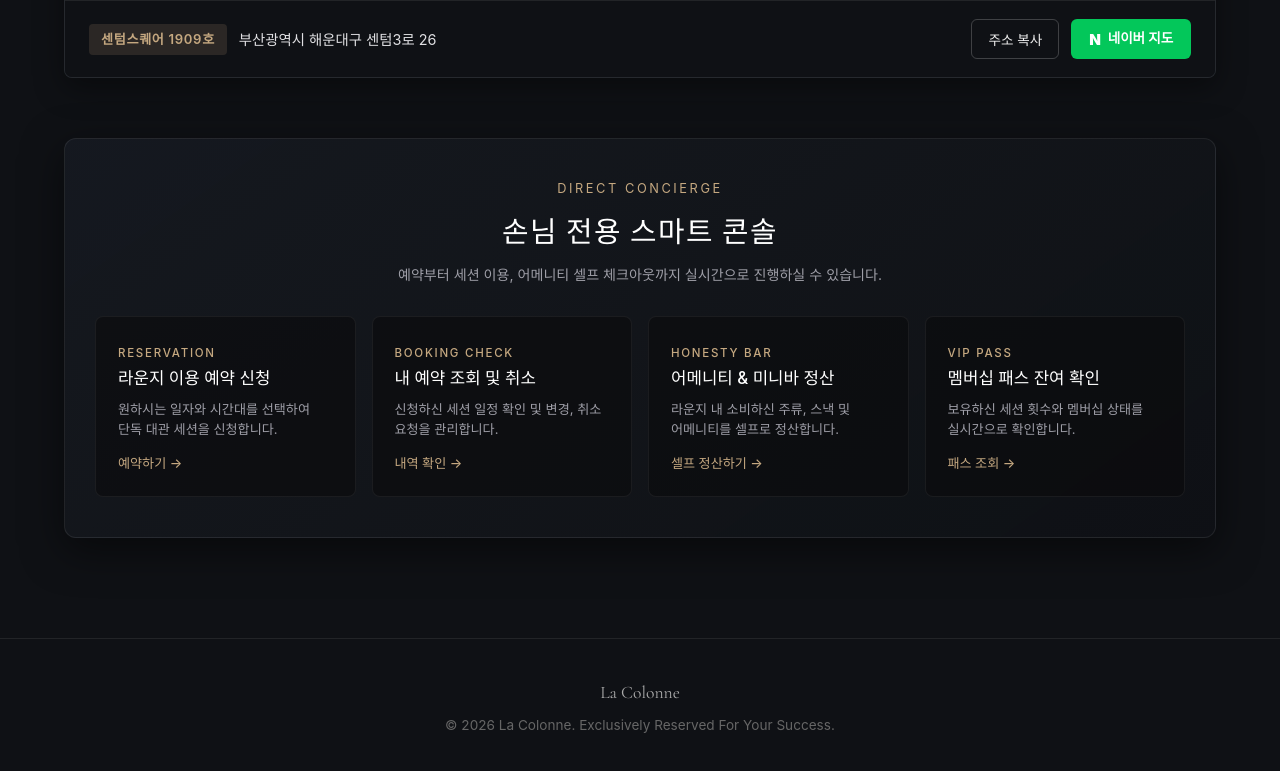
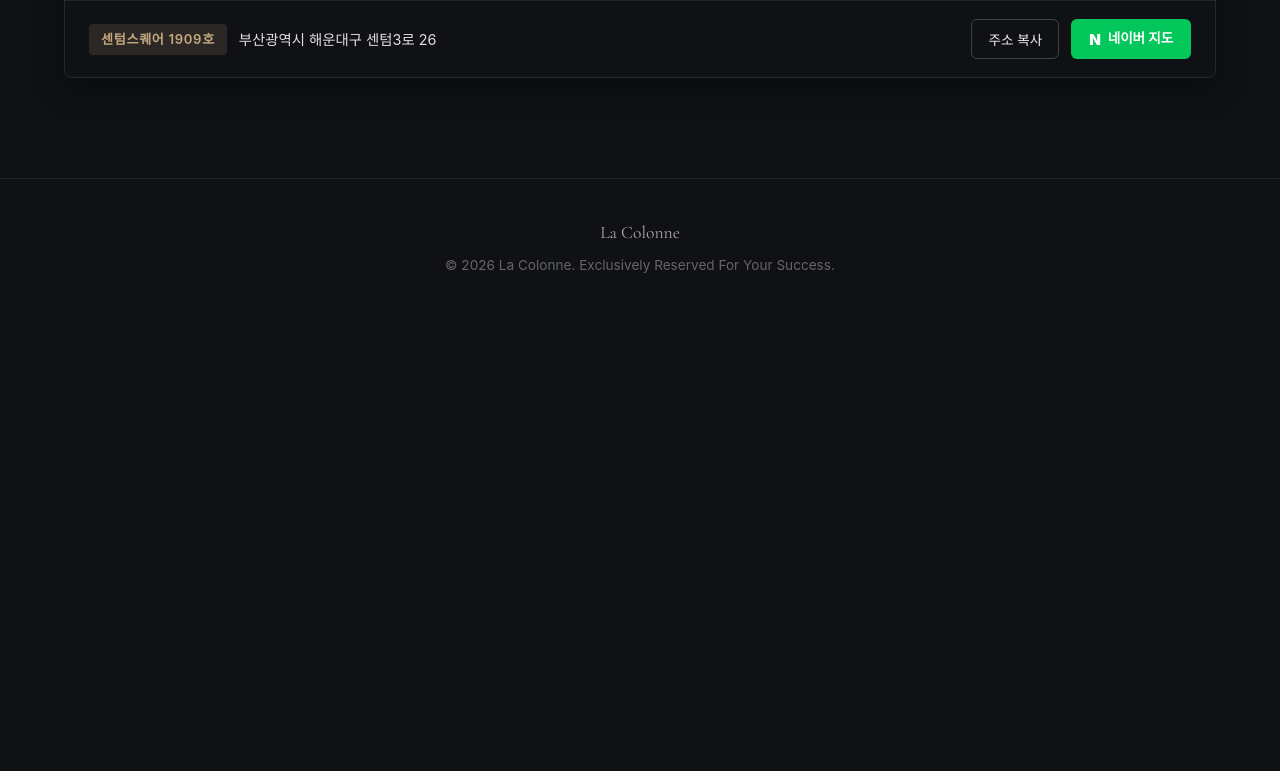
Before and after one commit to seojuhyunglounge/la_colonne, a plain HTML site: page index.html in a window 1280 px wide. Shown: the part 3889-4660 px from the top of the page. After the commit the page ends 4206 px from the top, so only its background shows below. Drawn offline with nearby package versions, Linux system fonts and the light colour scheme; a web font is replaced by a local one.

Commit message:
Update index.html

```diff
--- a/index.html
+++ b/index.html
@@ -552,91 +552,6 @@
       line-height: 1;
     }
 
-    /* ─── Private Concierge Hub (손님용 핵심 링크 섹션) ─── */
-    .concierge-hub {
-      margin-top: 60px;
-      padding: 40px 30px;
-      background: linear-gradient(145deg, rgba(22, 26, 33, 0.9) 0%, rgba(15, 17, 21, 0.95) 100%);
-      border: 1px solid var(--border-color);
-      border-radius: 12px;
-      box-shadow: 0 12px 40px rgba(0, 0, 0, 0.5);
-    }
-
-    .concierge-header {
-      text-align: center;
-      margin-bottom: 30px;
-    }
-
-    .concierge-header h3 {
-      font-family: 'Cormorant Garamond', serif;
-      font-size: 1.8rem;
-      color: #ffffff;
-      font-weight: 400;
-      letter-spacing: 0.05em;
-      margin-bottom: 8px;
-    }
-
-    .concierge-header p {
-      font-size: 0.88rem;
-      color: var(--text-muted);
-    }
-
-    .concierge-grid {
-      display: grid;
-      grid-template-columns: repeat(auto-fit, minmax(240px, 1fr));
-      gap: 16px;
-    }
-
-    .concierge-link-card {
-      display: flex;
-      flex-direction: column;
-      justify-content: space-between;
-      padding: 22px;
-      background: rgba(10, 11, 13, 0.6);
-      border: 1px solid rgba(255, 255, 255, 0.06);
-      border-radius: 8px;
-      text-decoration: none;
-      transition: all 0.25s ease;
-    }
-
-    .concierge-link-card:hover {
-      border-color: rgba(197, 168, 128, 0.4);
-      transform: translateY(-3px);
-      background: rgba(197, 168, 128, 0.04);
-    }
-
-    .concierge-card-tag {
-      font-size: 0.72rem;
-      text-transform: uppercase;
-      letter-spacing: 0.15em;
-      color: var(--accent-gold);
-      margin-bottom: 6px;
-      font-weight: 500;
-    }
-
-    .concierge-card-title {
-      font-size: 1.05rem;
-      font-weight: 500;
-      color: #ffffff;
-      margin-bottom: 8px;
-    }
-
-    .concierge-card-desc {
-      font-size: 0.82rem;
-      color: var(--text-muted);
-      line-height: 1.5;
-    }
-
-    .concierge-card-arrow {
-      margin-top: 14px;
-      font-size: 0.82rem;
-      color: var(--accent-gold);
-      font-weight: 500;
-      display: flex;
-      align-items: center;
-      gap: 4px;
-    }
-
     /* Footer */
     footer {
       border-top: 1px solid var(--border-color);
@@ -668,7 +583,7 @@
         font-size: 1.2rem;
       }
 
-      /* 초협소 뷰포트(폴드 커버)에서 일반 메뉴 숨기고 핵심 버튼 2개(Reserve, Members)만 나란히 배치 */
+      /* 초협소 뷰포트(폴드 커버)에서 일반 메뉴 숨김 및 핵심 버튼 2개(Reserve, Members)만 나란히 배치 */
       .nav-menu {
         gap: 8px;
       }
@@ -726,10 +641,6 @@
         padding: 10px 0;
         font-size: 0.82rem;
       }
-
-      .concierge-hub {
-        padding: 28px 18px;
-      }
     }
   </style>
 </head>
@@ -744,7 +655,7 @@
         <li><a href="#space">Privilege</a></li>
         <li><a href="#curation">Curation</a></li>
         <li><a href="#location">Location</a></li>
-        <!-- Location과 Members 사이 Reservation 추가 -->
+        <!-- Location과 Members 사이 Reservation -->
         <li class="nav-item-action">
           <a href="https://lounge-welcome-test.vercel.app/?view=booking" target="_blank" rel="noopener noreferrer" class="btn-nav-reserve">
             Reservation
@@ -942,56 +853,6 @@
         </div>
       </div>
     </div>
-
-    <!-- Private Concierge Hub (손님용 핵심 링크 4종) -->
-    <div class="concierge-hub">
-      <div class="concierge-header">
-        <span class="section-tag">Direct Concierge</span>
-        <h3>손님 전용 스마트 콘솔</h3>
-        <p>예약부터 세션 이용, 어메니티 셀프 체크아웃까지 실시간으로 진행하실 수 있습니다.</p>
-      </div>
-      <div class="concierge-grid">
-        <!-- 1. 예약 신청 -->
-        <a href="https://lounge-welcome-test.vercel.app/?view=booking" target="_blank" rel="noopener noreferrer" class="concierge-link-card">
-          <div>
-            <span class="concierge-card-tag">Reservation</span>
-            <div class="concierge-card-title">라운지 이용 예약 신청</div>
-            <div class="concierge-card-desc">원하시는 일자와 시간대를 선택하여 단독 대관 세션을 신청합니다.</div>
-          </div>
-          <div class="concierge-card-arrow">예약하기 →</div>
-        </a>
-
-        <!-- 2. 예약 조회 / 취소 -->
-        <a href="https://lounge-welcome-test.vercel.app/?view=my_booking" target="_blank" rel="noopener noreferrer" class="concierge-link-card">
-          <div>
-            <span class="concierge-card-tag">Booking Check</span>
-            <div class="concierge-card-title">내 예약 조회 및 취소</div>
-            <div class="concierge-card-desc">신청하신 세션 일정 확인 및 변경, 취소 요청을 관리합니다.</div>
-          </div>
-          <div class="concierge-card-arrow">내역 확인 →</div>
-        </a>
-
-        <!-- 3. 어메니티 & 미니바 셀프 정산 -->
-        <a href="https://lounge-welcome-test.vercel.app/?view=bar" target="_blank" rel="noopener noreferrer" class="concierge-link-card">
-          <div>
-            <span class="concierge-card-tag">Honesty Bar</span>
-            <div class="concierge-card-title">어메니티 & 미니바 정산</div>
-            <div class="concierge-card-desc">라운지 내 소비하신 주류, 스낵 및 어메니티를 셀프로 정산합니다.</div>
-          </div>
-          <div class="concierge-card-arrow">셀프 정산하기 →</div>
-        </a>
-
-        <!-- 4. VIP 멤버십 세션 패스 잔여 확인 -->
-        <a href="https://lounge-welcome-test.vercel.app/?view=member" target="_blank" rel="noopener noreferrer" class="concierge-link-card">
-          <div>
-            <span class="concierge-card-tag">VIP Pass</span>
-            <div class="concierge-card-title">멤버십 패스 잔여 확인</div>
-            <div class="concierge-card-desc">보유하신 세션 횟수와 멤버십 상태를 실시간으로 확인합니다.</div>
-          </div>
-          <div class="concierge-card-arrow">패스 조회 →</div>
-        </a>
-      </div>
-    </div>
   </section>
 
   <!-- Footer -->
```
